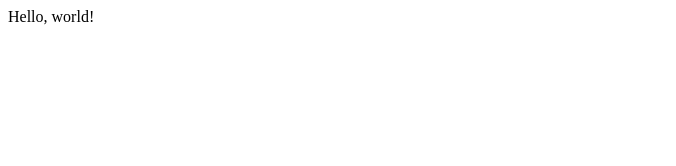
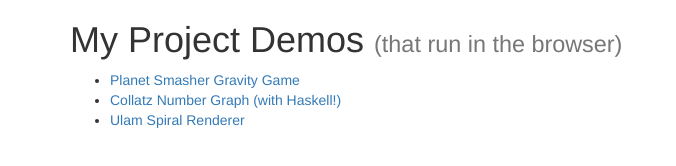
Before and after one commit to crazedgremlin/crazedgremlin.github.com, a plain HTML site: page index.html in a window 1280 px wide. Shown: the whole page, without its empty margins (0-676 px from the left). Drawn offline with nearby package versions, Linux system fonts and the light colour scheme.

Commit message:
updating my public github page

```diff
--- a/index.html
+++ b/index.html
@@ -1 +1,28 @@
-Hello, world!
+<html>
+    <head>
+        <title>dmcardle's github projects</title>
+
+        <link href="http://maxcdn.bootstrapcdn.com/bootstrap/3.2.0/css/bootstrap.min.css" rel="stylesheet">
+        <script src="http://maxcdn.bootstrapcdn.com/bootstrap/3.2.0/js/bootstrap.min.js"></script>
+    </head>
+    <body>
+        <div class="container">
+
+            <h1>My Project Demos <small>(that run in the browser)</small></h1>
+
+            <div>
+                <ul>
+                    <li>
+                        <a href="http://dmcardle.github.io/planet_smasher_js/">Planet Smasher Gravity Game</a>
+                    </li>
+                    <li>
+                        <a href="http://dmcardle.github.io/collatz_haskell_js/">Collatz Number Graph (with Haskell!)</a>
+                    </li>
+                    <li>
+                        <a href="http://dmcardle.github.io/UlamSpiral/">Ulam Spiral Renderer</a>
+                    </li>
+                </ul>
+            </div>
+        </div>
+    </body>
+</html>
```
